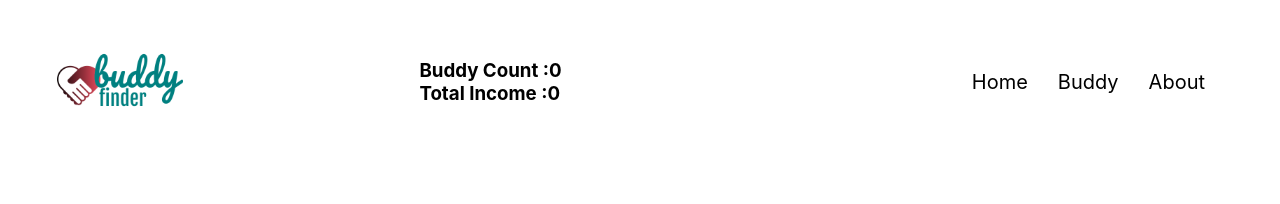
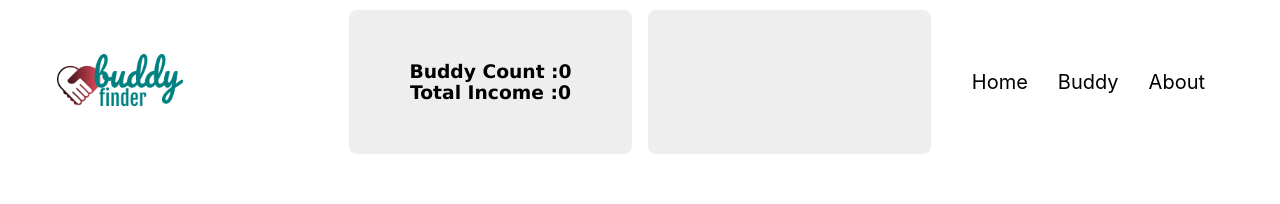
Before and after one commit to MinhazMinu/buddy-list, a React (Create React App) app: page / in a window 1280 px wide. Shown: the top 204 px of the page. Built offline with nearby package versions, Linux system fonts and the light colour scheme.

Commit message:
count display

```diff
--- a/src/components/Header/Header.css
+++ b/src/components/Header/Header.css
@@ -43,7 +43,16 @@ nav a {
   margin-right: 20px;
   padding: 5px;
 }
-.count {
+.count,
+.search {
+  font-family: Verdana, Geneva, Tahoma, sans-serif;
+  background-color: #eeeeee;
+  width: 100%;
+  padding: 16px;
+
+  border-radius: 8px;
+  text-align: center;
+
   display: flex;
   justify-content: center;
   align-items: center;
--- a/src/components/Header/Header.js
+++ b/src/components/Header/Header.js
@@ -18,7 +18,7 @@ const Header = props => {
             Total Income :{props.amo}
           </h3>
         </div>
-        <div></div>
+        <div className="search"></div>
         <nav>
           <a href="#">Home</a>
           <a href="#">Buddy</a>
```
